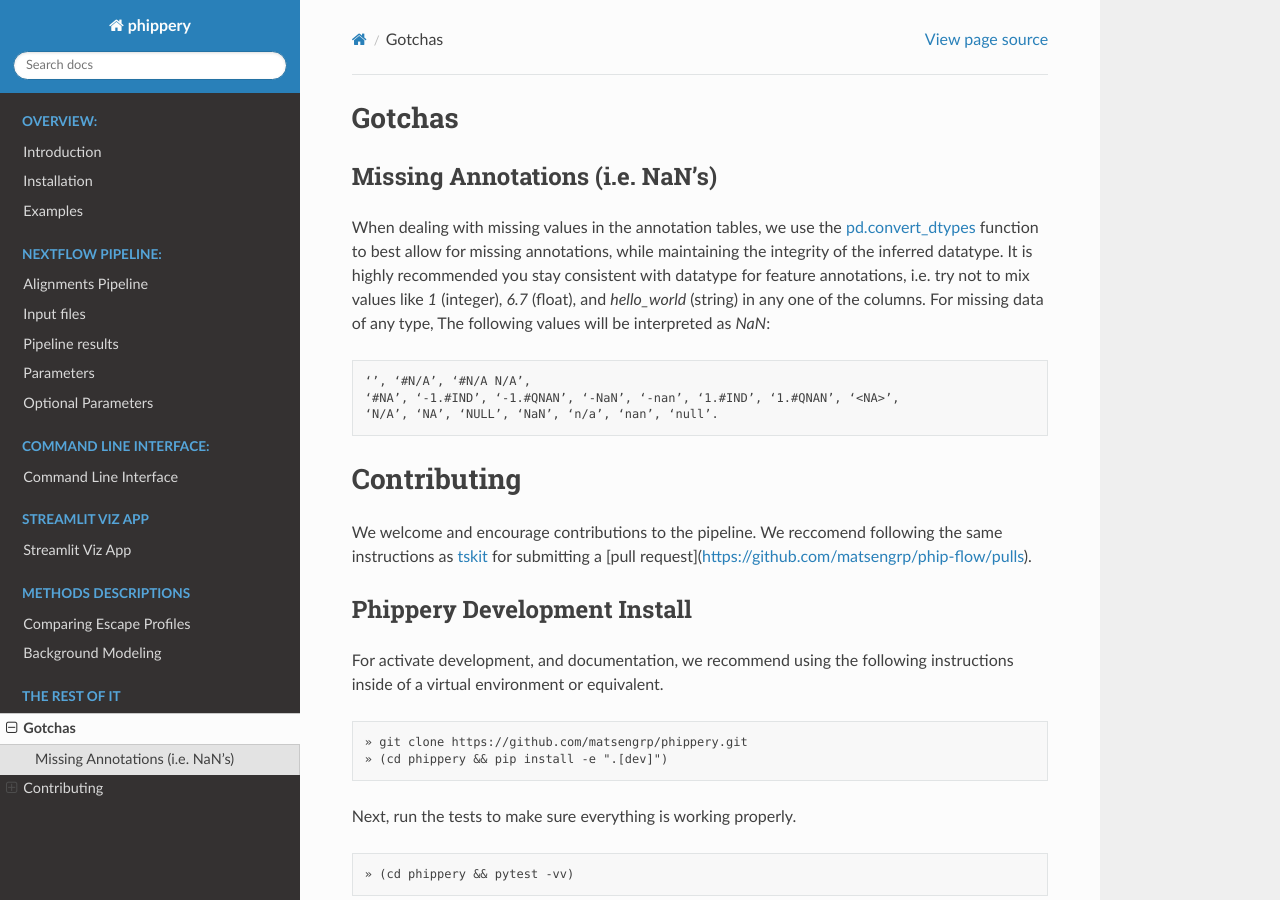
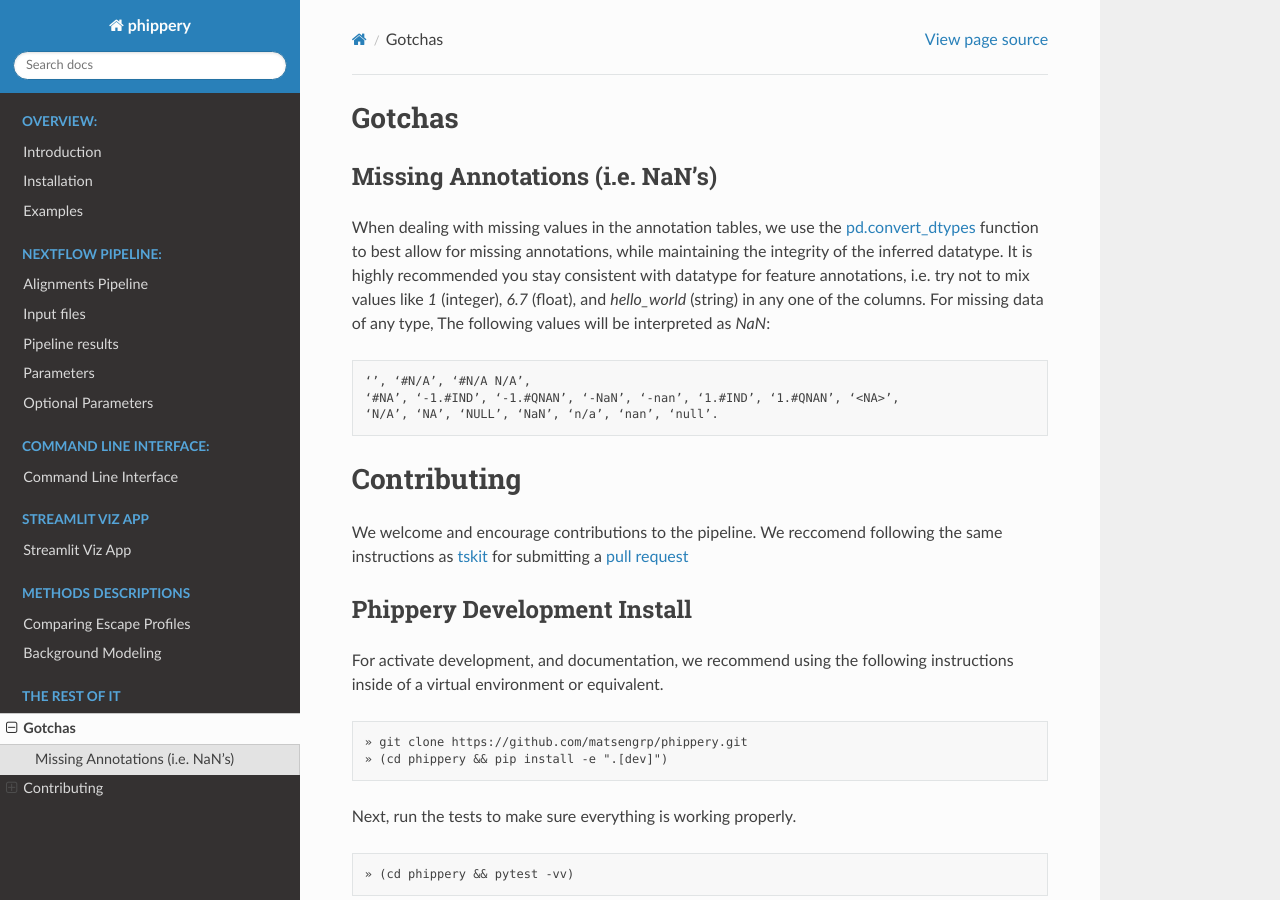
Before and after one commit to matsengrp/phippery, a Sphinx documentation site: the page built from docs/the-rest-of-it.rst, in a window 1280 px wide and 900 px high. Built offline with Sphinx 7.4.7 and the Read the Docs theme 2.0.0, drawn with Linux system fonts in a browser that asks for light colours; pages that are not in the unit, such as notebooks, are missing from menus.

Commit message:
update contributing

```diff
--- a/docs/the-rest-of-it.rst
+++ b/docs/the-rest-of-it.rst
@@ -33,7 +33,7 @@
 We welcome and encourage contributions to the pipeline.
 We reccomend following the same instructions
 as `tskit <https://tskit.dev/tskit/docs/stable/development.html#sec-development-workflow-git>`_
-for submitting a [pull request](https://github.com/matsengrp/phip-flow/pulls).
+for submitting a `pull request <https://github.com/matsengrp/phip-flow/pulls>`__
 
 Phippery Development Install
 ^^^^^^^^^^^^^^^^^^^^^^^^^^^^
```
